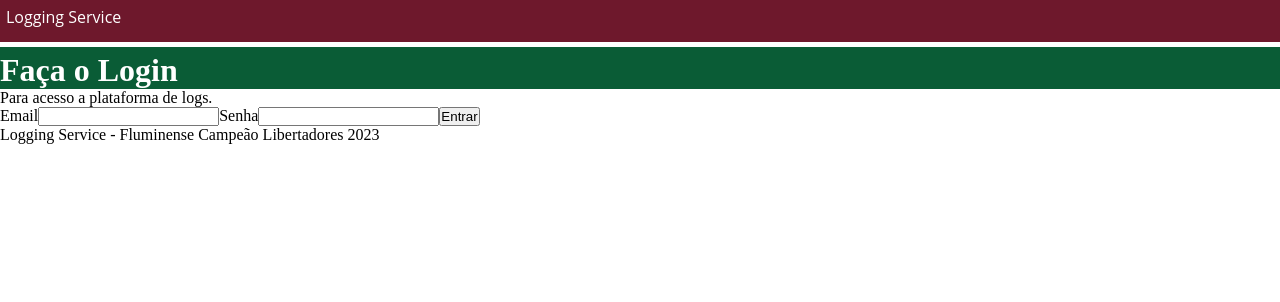
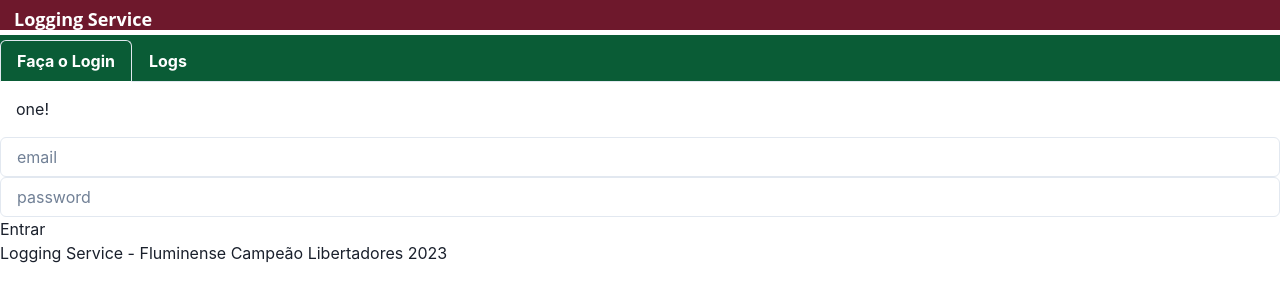
Before and after one commit to caiosfg/logging-service, a React (Create React App) app in the folder Frontend/: page / in a window 1280 px wide. Shown: the top 302 px of the page. Built offline with nearby package versions, Linux system fonts and the light colour scheme.

Commit message:
ChakrUI inicializado

```diff
--- a/Frontend/package.json
+++ b/Frontend/package.json
@@ -3,6 +3,9 @@
   "version": "0.1.0",
   "private": true,
   "dependencies": {
+    "@chakra-ui/react": "^2.8.2",
+    "@emotion/react": "^11.11.1",
+    "@emotion/styled": "^11.11.0",
     "@testing-library/jest-dom": "^5.17.0",
     "@testing-library/react": "^13.4.0",
     "@testing-library/user-event": "^13.5.0",
@@ -10,6 +13,7 @@
     "@types/node": "^16.18.61",
     "@types/react": "^18.2.37",
     "@types/react-dom": "^18.2.15",
+    "framer-motion": "^10.16.4",
     "react": "^18.2.0",
     "react-dom": "^18.2.0",
     "react-scripts": "5.0.1",
--- a/Frontend/src/App.tsx
+++ b/Frontend/src/App.tsx
@@ -1,5 +1,14 @@
 import { Layout } from "./components/Layout";
 import styled from "styled-components";
+import {
+  ChakraProvider,
+  Tabs,
+  TabList,
+  TabPanels,
+  Tab,
+  TabPanel,
+  Input
+} from '@chakra-ui/react'
 
 
 const Box = styled.div`
@@ -11,28 +20,35 @@ const Box = styled.div`
 
 function App() {
   return (
+    <ChakraProvider>
       <Layout>
           <div>
+            <Tabs size='md' variant='enclosed' colorScheme='white'>
               <Box>
-            <h1>Faça o Login</h1>
+                  <TabList>
+                    <Tab as='b'>Faça o Login</Tab>
+                    <Tab as='b'>Logs</Tab>
+                  </TabList>
               </Box>
-          <p>Para acesso a plataforma de logs.</p>
-          <label htmlFor="emailInput">
-            Email
-          </label>
-          <input id="emailInput" type="email" />
+              <TabPanels>
+                  <TabPanel>
+                    <p>one!</p>
+                  </TabPanel>
+                  <TabPanel>
+                    <p>two!</p>
+                  </TabPanel>
+              </TabPanels>
+            </Tabs>
 
-          <label htmlFor="passwordInput">
-            Senha
-          </label>
-          <input id="passwordInput"  type="password" />
-
+            <Input placeholder="email" />
+            <Input placeholder="password" />
 
             <button>
               Entrar
             </button>
           </div>
       </Layout>
+    </ChakraProvider>
   );
 }
 
--- a/Frontend/src/components/Header/Header.tsx
+++ b/Frontend/src/components/Header/Header.tsx
@@ -1,9 +1,14 @@
 import './Header.css'
+import { ChakraProvider, Text, Box } from '@chakra-ui/react'
 
 export const Header =  () => {
     return(
-        <div className='header'>
-            <p>Logging Service</p>
-        </div>
+        <ChakraProvider>
+            <div className='header'>
+                <Box pl={2}>
+                    <Text fontSize='lg' as='b'>Logging Service</Text>
+                </Box>
+            </div>
+        </ChakraProvider>
     )
 }
```
Also changed, not shown: 1 other file (tests, documents, lock files or other folders). Lines whose indentation alone changed are shown as unchanged.
